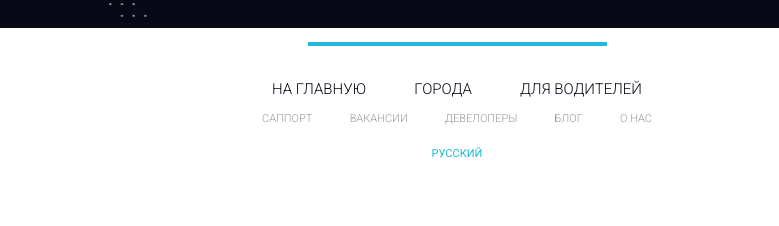
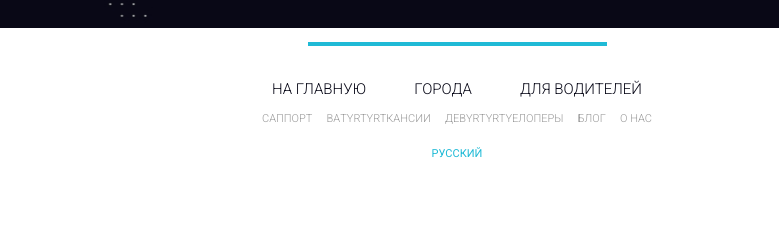
Before and after one commit to Skiadram95/project_uber, a plain HTML site: page src/index.html in a window 1280 px wide. Shown: the part 5335-5561 px from the top of the page, 183-962 px from the left. Before the commit the page ends 5537 px from the top, so only its background shows below. Drawn offline with Linux system fonts and the light colour scheme.

Commit message:
tree comit

```diff
--- a/src/index.html
+++ b/src/index.html
@@ -406,8 +406,8 @@
                     </div>
                     <div class="footer_links_sub">
                         <a href="#">Саппорт</a>
-                        <a href="#">вакансии</a>
-                        <a href="#">Девелоперы</a>
+                        <a href="#">ваtyrtyrtкансии</a>
+                        <a href="#">Девyrtyrtyелоперы</a>
                         <a href="#">блог</a>
                         <a href="#">о нас</a>
                     </div>
@@ -430,5 +430,6 @@
         </div>
     </footer>
     <script src="js/script.js"></script>
+    ScriptHuiptEpt
 </body>
 </html>
```
